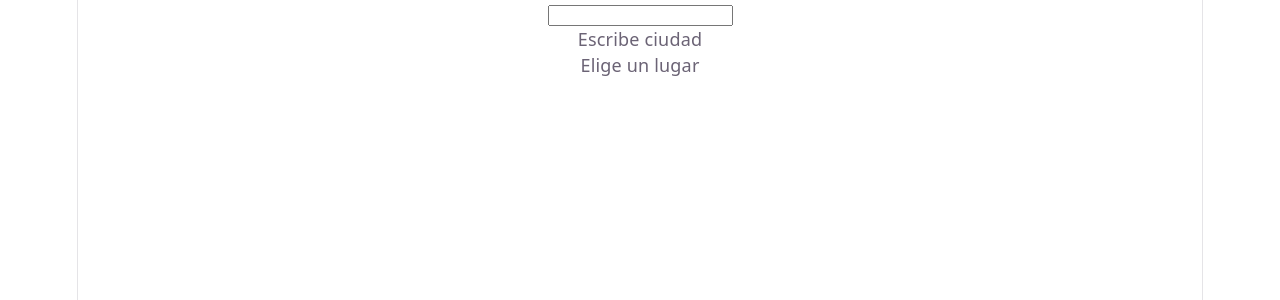
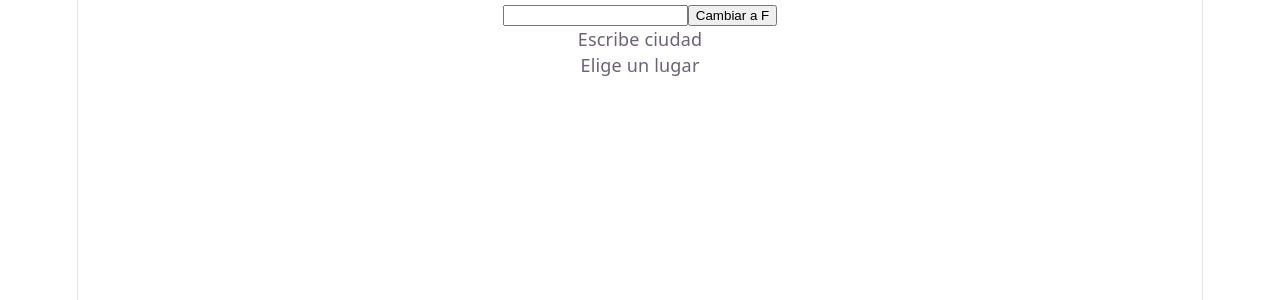
Before and after one commit to darielord/clima, a React (Vite) app: page / in a window 1280 px wide. Shown: the top 300 px of the page. Built offline with nearby package versions, Linux system fonts and the light colour scheme.

Commit message:
feat: toggle celsius and fahrenheit

```diff
--- a/src/App.tsx
+++ b/src/App.tsx
@@ -3,12 +3,15 @@ import { usePlaces } from "./usePlaces";
 import { useDebounce } from "./useDebounce";
 import { type Place } from "./types";
 import { renderWeather } from "./renderWeather";
+import { type Unit } from "./units";
 
 import { useWeather } from "./useWeather";
 
 export function App() {
   const [text, setText] = useState("");
   const debouncedText = useDebounce(text, 500);
+
+  const [unit, setUnit] = useState<Unit>("C");
 
   const state = usePlaces(debouncedText);
 
@@ -49,8 +52,11 @@ export function App() {
   return (
     <div className="App">
       <input value={text} onChange={(e) => setText(e.target.value)} />
+      <button onClick={() => setUnit(unit === "C" ? "F" : "C")}>
+        Cambiar a {unit === "C" ? "F" : "C"}{" "}
+      </button>
       {content}
-      {renderWeather(weather)}
+      {renderWeather(weather, unit)}
     </div>
   );
 }
--- a/src/renderWeather.tsx
+++ b/src/renderWeather.tsx
@@ -1,12 +1,14 @@
 import { type RequestState } from "./types";
 import { describeWeather } from "./weatherKind";
-
+import type { Unit } from "./units";
 import { type CurrentWeather } from "./types";
 import { type ApiError } from "./types";
 import { type ReactNode } from "react";
+import { convertTemperature } from "./units";
 
 export function renderWeather(
   render: RequestState<CurrentWeather, ApiError>,
+  unit: Unit,
 ): ReactNode {
   const state = render;
 
@@ -20,10 +22,14 @@ export function renderWeather(
     case "success":
       return (
         <div className="clima">
-          <p>Temperatura:{state.data.temperature_2m} °C</p>
           <p> Humedad: {state.data.relative_humidity_2m}%</p>
           <p> Viento: {state.data.wind_speed_10m}km/h</p>{" "}
-          <p> Clima: {describeWeather(state.data.weather_code)}</p>
+          <p> clima: {describeWeather(state.data.weather_code)}</p>
+          <p>
+            {" "}
+            Temperatura:{convertTemperature(state.data.temperature_2m, unit)}°
+            {unit}
+          </p>
         </div>
       );
     case "error":
--- /dev/null
+++ b/src/units.ts
@@ -0,0 +1,9 @@
+export type Unit = "C" | "F";
+
+export function convertTemperature(celsius: number, unit: Unit): number {
+  if (unit === "C") {
+    return celsius;
+  } else {
+    return (celsius * 9) / 5 + 32;
+  }
+}
```
